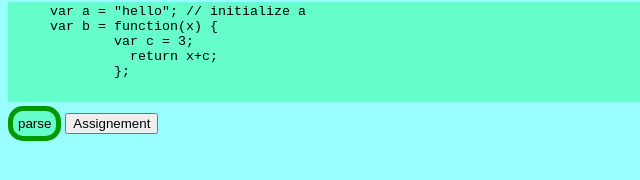
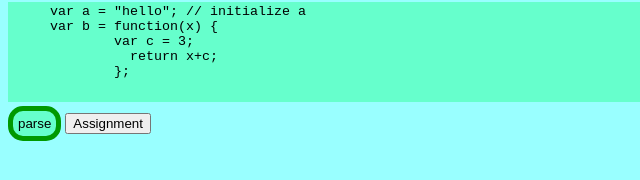
Before and after one commit to alu0100204148/AnalizadorLexico, a plain HTML site: page index.html in a window 1280 px wide. Shown: the part 206-386 px from the top of the page, 0-640 px from the left. Drawn offline with nearby package versions, Linux system fonts and the light colour scheme.

Commit message:
Update index.html

```diff
--- a/index.html
+++ b/index.html
@@ -44,7 +44,7 @@
   </textarea>
   <br>
   <input id="PARSE" value=parse type=button class="mylink">
-  <button id ="input2" type="button" onclick="dump_ajax('assignement.txt');">Assignement</button>
+  <button id ="input2" type="button" onclick="dump_ajax('assignment.txt');">Assignment</button>
   <pre id=OUTPUT></pre>
 </body>
 </html>
```
